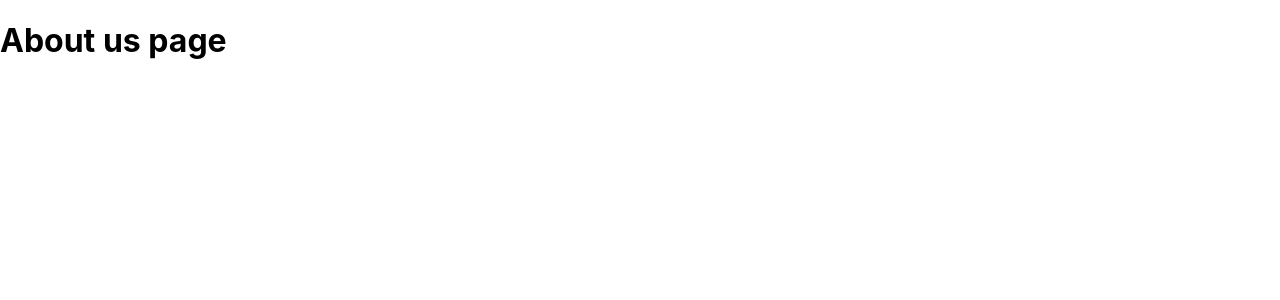
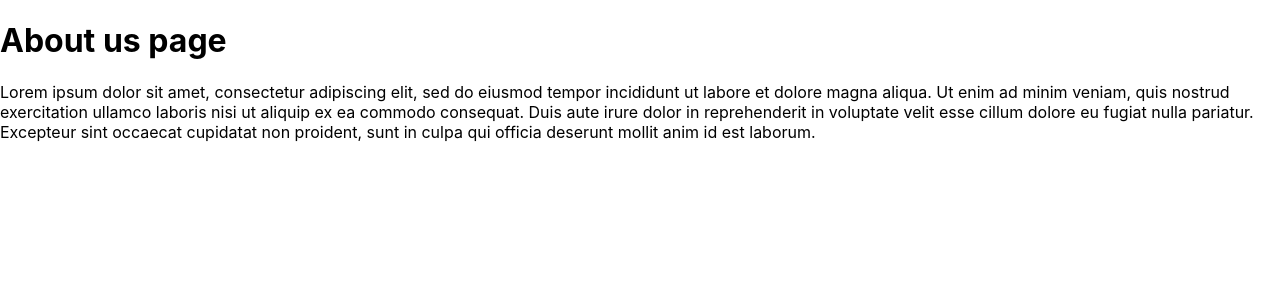
Before and after one commit to JohnXander/events-app, a Next.js app: page /about-us in a window 1280 px wide. Shown: the top 300 px of the page. Built offline with nearby package versions, Linux system fonts and the light colour scheme.

Commit message:
add info to events page

```diff
--- a/pages/about-us.js
+++ b/pages/about-us.js
@@ -1,6 +1,17 @@
 const Page = () => {
     return (
-        <h1>About us page</h1>
+        <div>
+            <h1>About us page</h1>
+            <p>
+            Lorem ipsum dolor sit amet, consectetur adipiscing elit,
+            sed do eiusmod tempor incididunt ut labore et dolore magna aliqua.
+            Ut enim ad minim veniam, quis nostrud exercitation ullamco laboris
+            nisi ut aliquip ex ea commodo consequat. Duis aute irure dolor in
+            reprehenderit in voluptate velit esse cillum dolore eu fugiat nulla
+            pariatur. Excepteur sint occaecat cupidatat non proident, sunt in
+            culpa qui officia deserunt mollit anim id est laborum.
+          </p>
+        </div>
     )
 }
 
```
Also changed, not shown: pages/events/index.js (+17 -1 lines).
